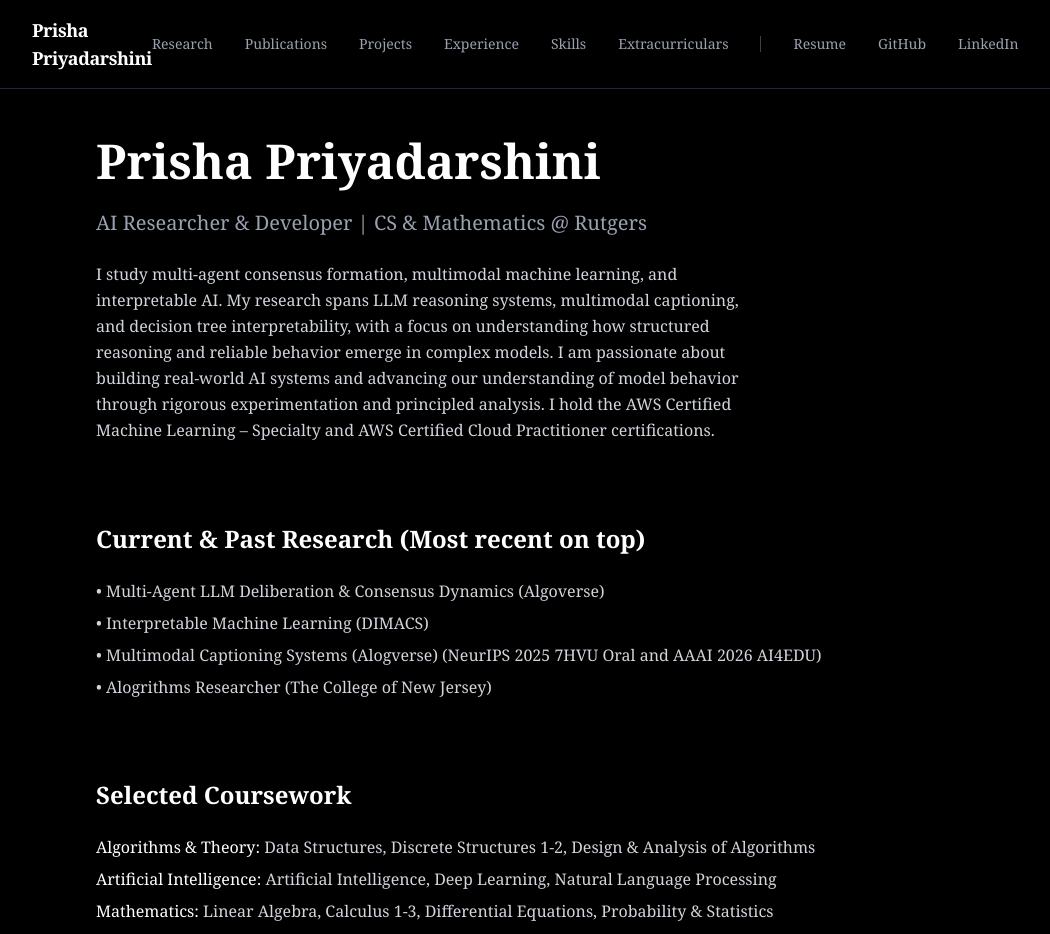
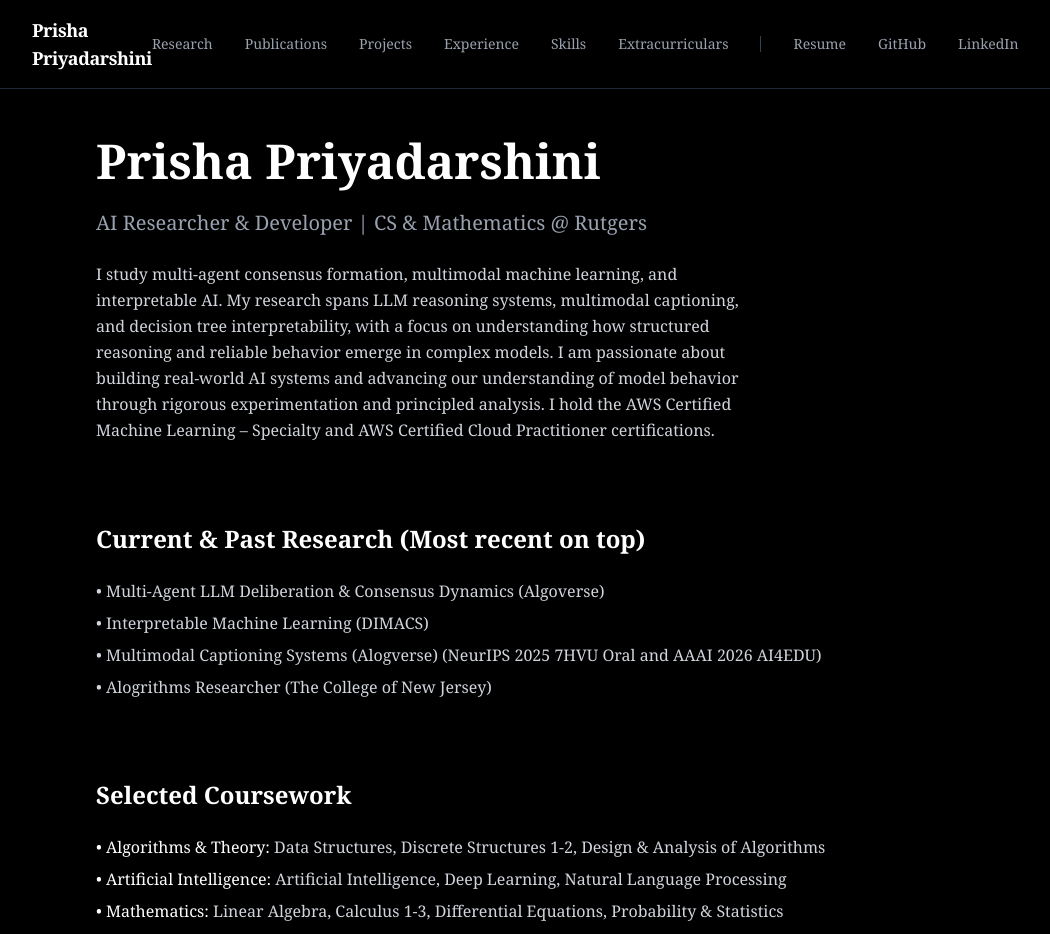
Before and after one commit to priyadp1/Website, a Next.js app in the folder prisha-portfolio/: page / in a window 1280 px wide. Shown: the top 934 px of the page, without its empty margins (120-1170 px from the left). Built offline with nearby package versions, Linux system fonts and the light colour scheme.

Commit message:
Fixed formatting

```diff
--- a/prisha-portfolio/src/app/page.tsx
+++ b/prisha-portfolio/src/app/page.tsx
@@ -46,10 +46,10 @@ export default function Home() {
         </h2>
 
         <ul className="space-y-2 text-gray-300">
-          <li><p><span className="text-white font-medium">Algorithms & Theory:</span> Data Structures, Discrete Structures 1-2, Design & Analysis of Algorithms</p></li>
-          <li><p><span className="text-white font-medium">Artificial Intelligence:</span> Artificial Intelligence, Deep Learning, Natural Language Processing</p></li>
-          <li><p><span className="text-white font-medium">Mathematics:</span> Linear Algebra, Calculus 1-3, Differential Equations, Probability & Statistics</p></li>
-          <li><p><span className="text-white font-medium">Systems:</span> Computer Architecture, Operating Systems</p></li>
+          <li><p><span className="text-white font-medium">• Algorithms & Theory:</span> Data Structures, Discrete Structures 1-2, Design & Analysis of Algorithms</p></li>
+          <li><p><span className="text-white font-medium">• Artificial Intelligence:</span> Artificial Intelligence, Deep Learning, Natural Language Processing</p></li>
+          <li><p><span className="text-white font-medium">• Mathematics:</span> Linear Algebra, Calculus 1-3, Differential Equations, Probability & Statistics</p></li>
+          <li><p><span className="text-white font-medium">• Systems:</span> Computer Architecture, Operating Systems</p></li>
         </ul>
       </section>
 
```
